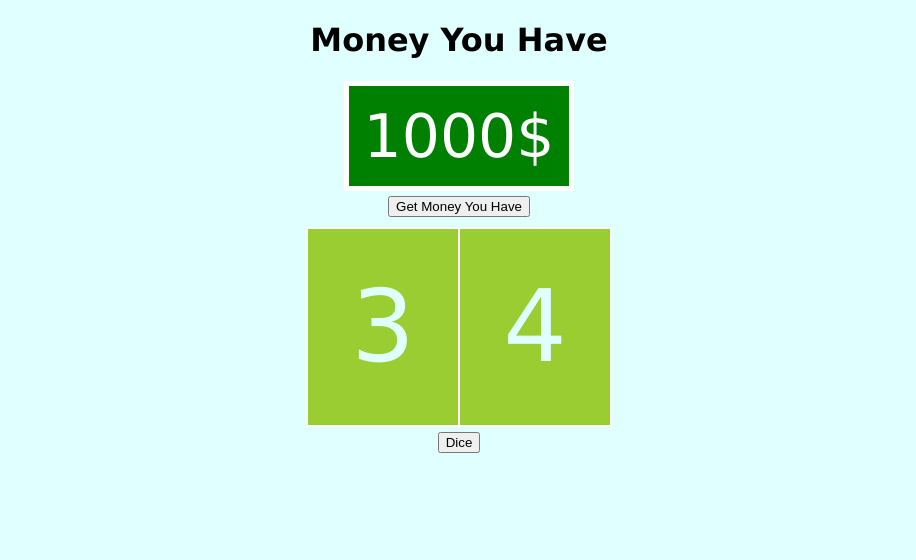
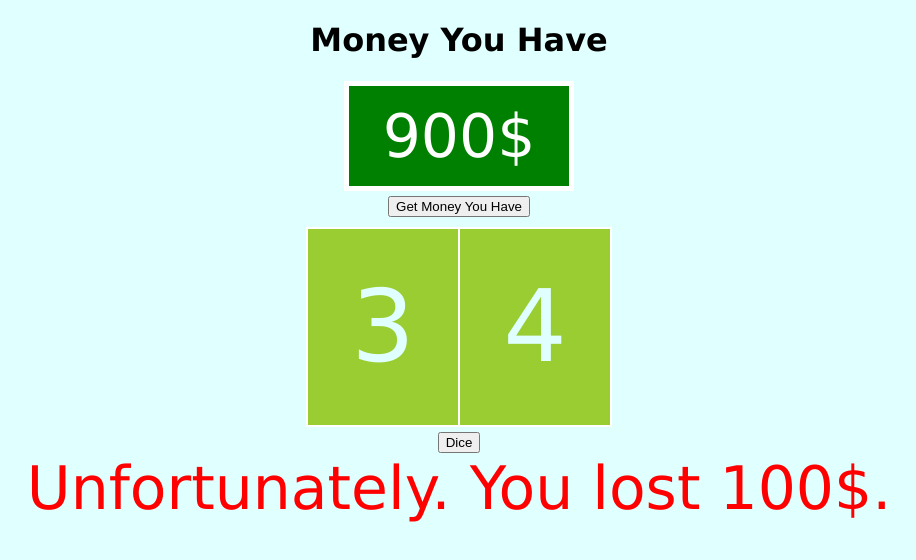
Before and after one commit to vedatsozen/diceapp, a plain HTML site: page index.html in a window 1280 px wide. Both pictures are taken after a click on the button "Dice". Shown: the whole page, without its empty margins (181-1097 px from the left). Drawn offline with Linux system fonts and the light colour scheme.

Commit message:
Update index.html

```diff
--- a/index.html
+++ b/index.html
@@ -43,7 +43,7 @@ function zarat() {
 
 
 
-    if ( toplam = 12 ) {
+    if ( toplam == 12 ) {
 
     setTimeout(youearned, 100)
 
```
